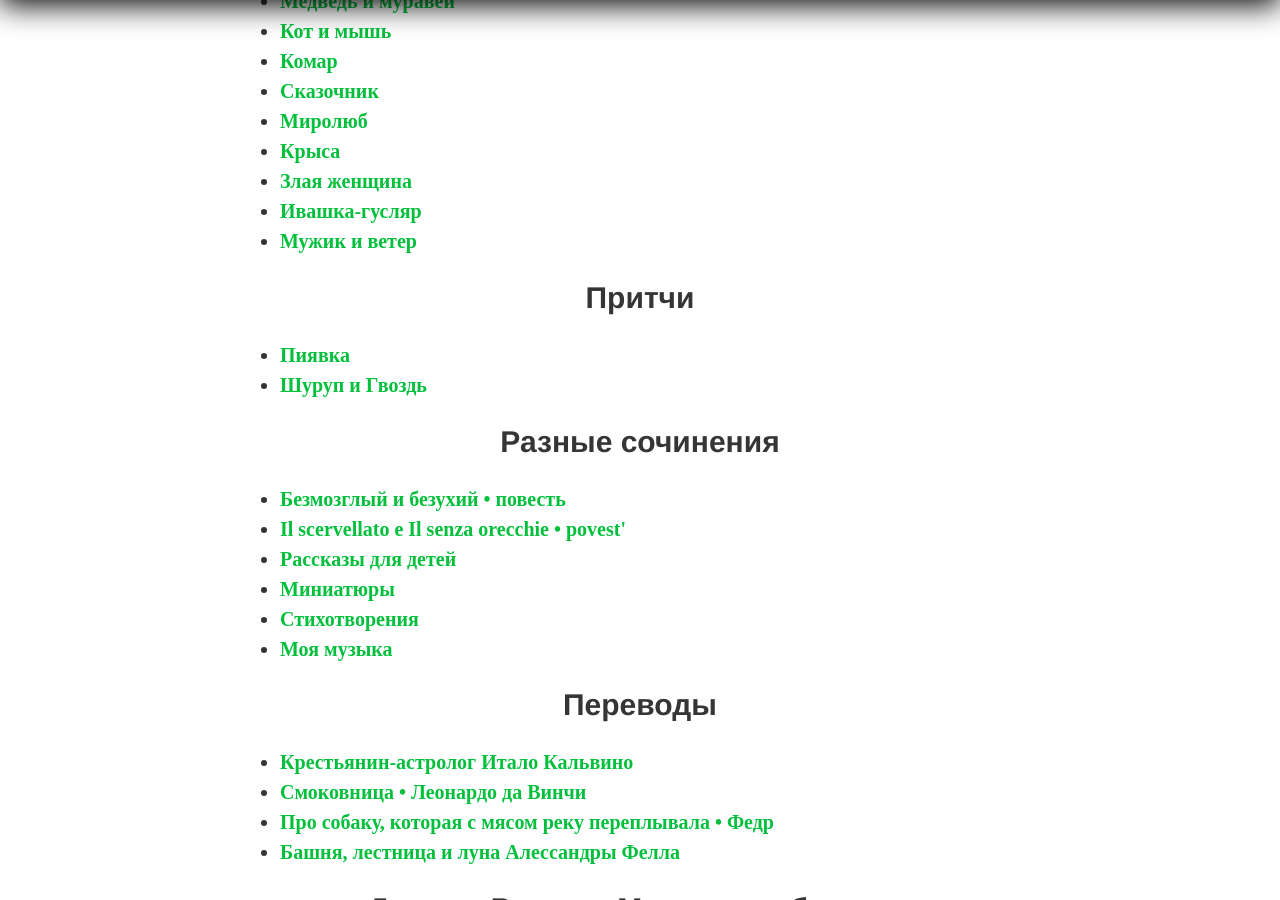
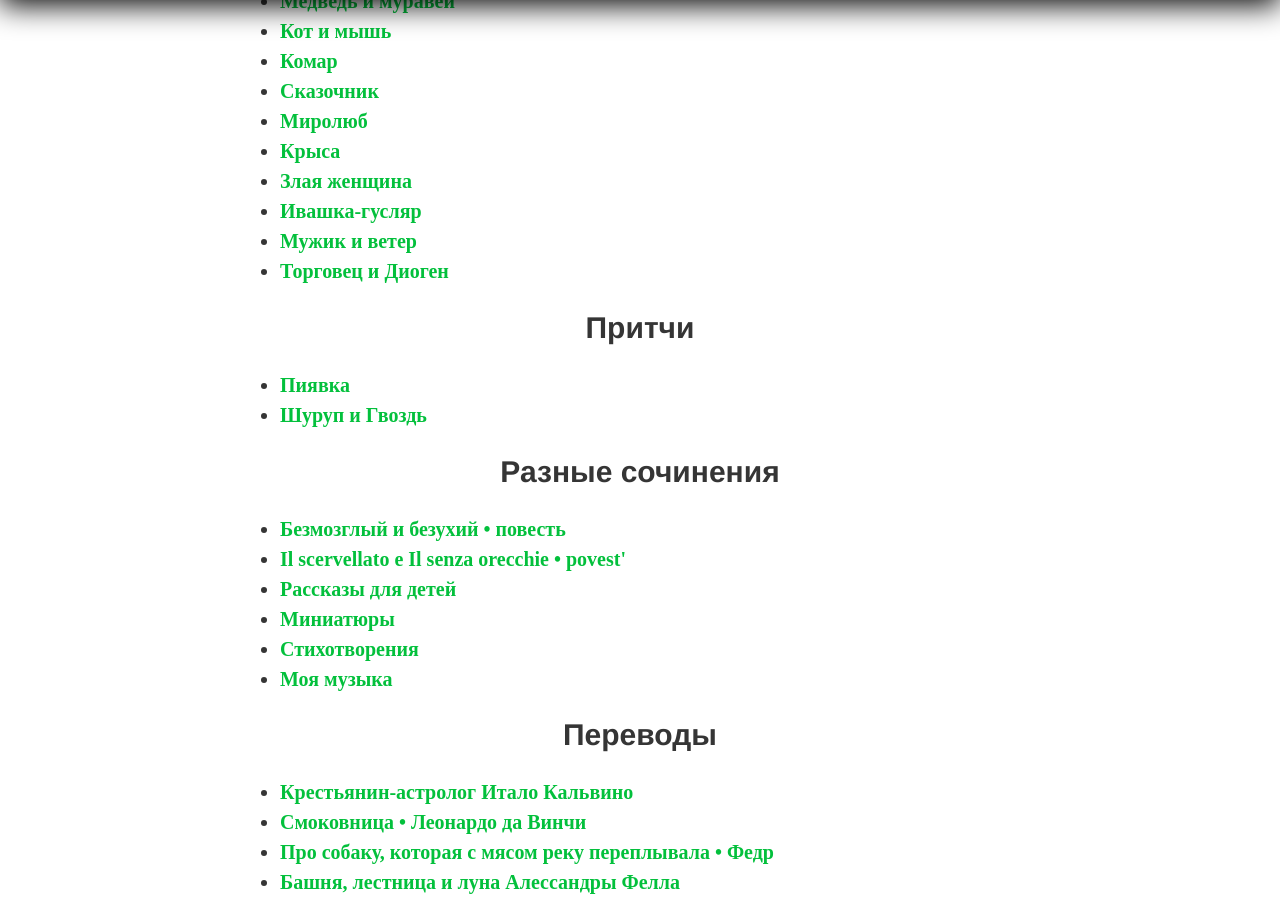
Before and after one commit to postolny/postolny.github.io, a Jekyll site: the page built from _pages/indice.html, in a window 1280 px wide and 900 px high, scrolled down 719 px. Built offline with Jekyll 4.4.1, drawn with Linux system fonts in a browser that asks for light colours.

Commit message:
Add files via upload

```diff
--- a/_data/indice.yml
+++ b/_data/indice.yml
@@ -29,6 +29,8 @@ libri:
         url: /ivashka-guslyar/
       - page: Мужик и ветер
         url: /muzhik-i-veter/
+      - page: Торговец и Диоген
+        url: /torgovec-i-diogen/
   - titolo: Притчи
     subfolderitems:
       - page: Пиявка
```
